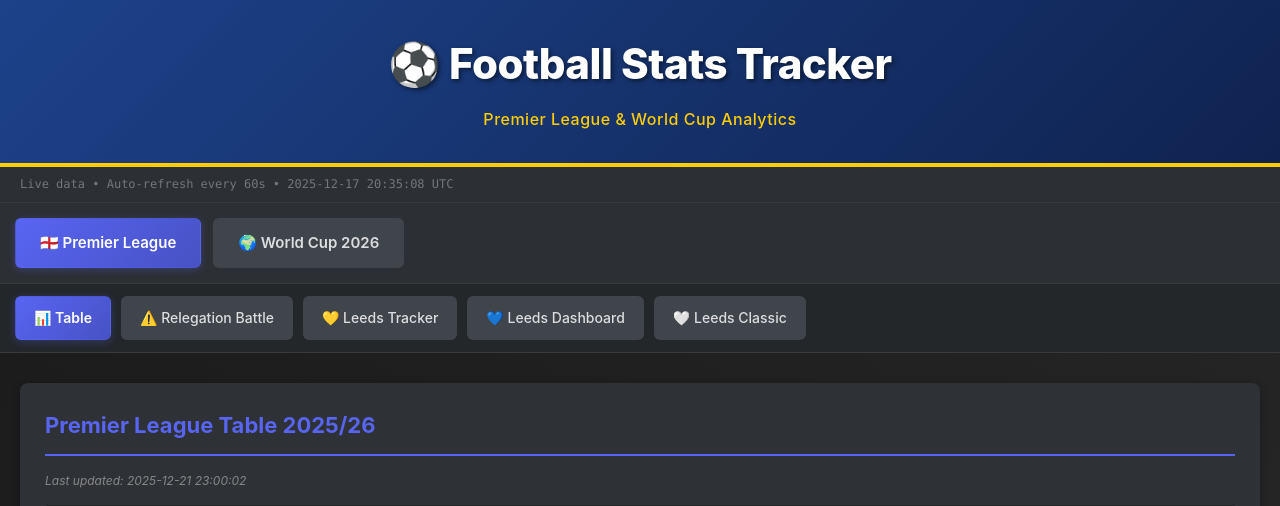
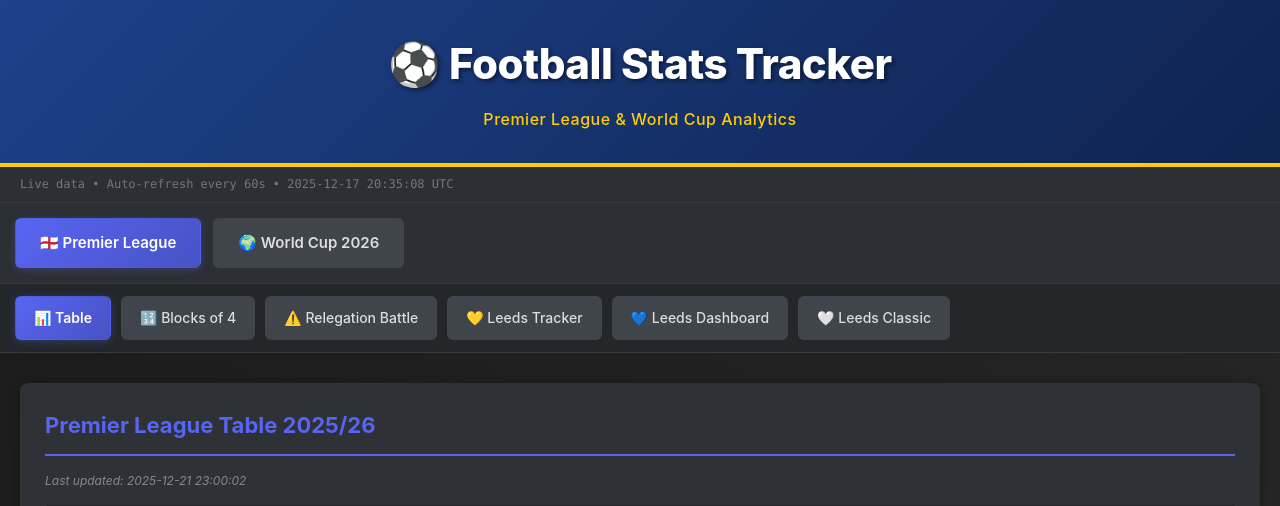
Before and after one commit to CleverDinoProductions/Clever-Dashboard, a PHP site: page /football-stats/index.php in a window 1280 px wide. Shown: the top 506 px of the page. Run offline with PHP 8.4, Linux system fonts and the light colour scheme; data comes from the database, SQL or seed files in the repository.

Commit message:
Update header navigation to include Blocks Analysis tabs

```diff
--- a/football-stats/includes/header.php
+++ b/football-stats/includes/header.php
@@ -45,6 +45,10 @@
                    class="pill-tab <?php echo ($currentSubTab == 'table') ? 'active' : ''; ?>">
                     📊 Table
                 </a>
+                <a href="?tab=premier-league&subtab=blocks-overview"
+                   class="pill-tab <?php echo (strpos($currentSubTab, 'blocks') === 0) ? 'active' : ''; ?>">
+                    🔢 Blocks of 4
+                </a>
                 <a href="?tab=premier-league&subtab=relegation"
                    class="pill-tab <?php echo ($currentSubTab == 'relegation') ? 'active' : ''; ?>">
                     ⚠️ Relegation Battle
@@ -85,5 +89,35 @@
             <?php endif; ?>
         </nav>
 
+        <?php if ($currentMainTab == 'premier-league' && strpos($currentSubTab, 'blocks') === 0): ?>
+        <!-- Blocks Sub-Navigation (only shows when in blocks section) -->
+        <nav class="pill-nav tertiary-pills">
+            <a href="?tab=premier-league&subtab=blocks-overview"
+               class="pill-tab-small <?php echo ($currentSubTab == 'blocks-overview') ? 'active' : ''; ?>">
+                🎯 Overview
+            </a>
+            <a href="?tab=premier-league&subtab=blocks-1"
+               class="pill-tab-small <?php echo ($currentSubTab == 'blocks-1') ? 'active' : ''; ?>">
+                🏆 Block 1
+            </a>
+            <a href="?tab=premier-league&subtab=blocks-2"
+               class="pill-tab-small <?php echo ($currentSubTab == 'blocks-2') ? 'active' : ''; ?>">
+                🌟 Block 2
+            </a>
+            <a href="?tab=premier-league&subtab=blocks-3"
+               class="pill-tab-small <?php echo ($currentSubTab == 'blocks-3') ? 'active' : ''; ?>">
+                ✅ Block 3
+            </a>
+            <a href="?tab=premier-league&subtab=blocks-4"
+               class="pill-tab-small <?php echo ($currentSubTab == 'blocks-4') ? 'active' : ''; ?>">
+                ⚠️ Block 4
+            </a>
+            <a href="?tab=premier-league&subtab=blocks-5"
+               class="pill-tab-small <?php echo ($currentSubTab == 'blocks-5') ? 'active' : ''; ?>">
+                🔻 Block 5
+            </a>
+        </nav>
+        <?php endif; ?>
+
         <!-- Main Content Area -->
         <main class="main-content">
```
